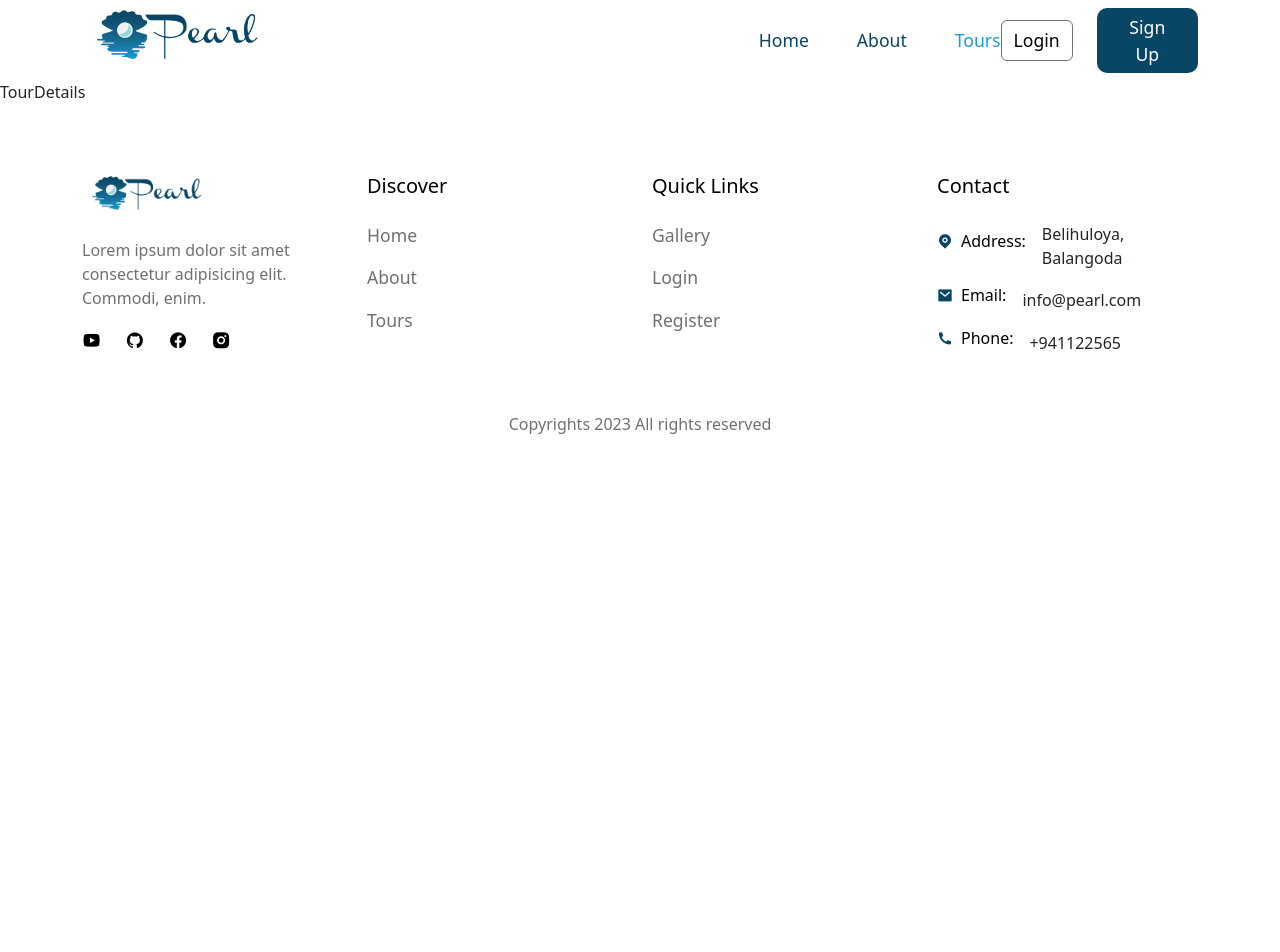
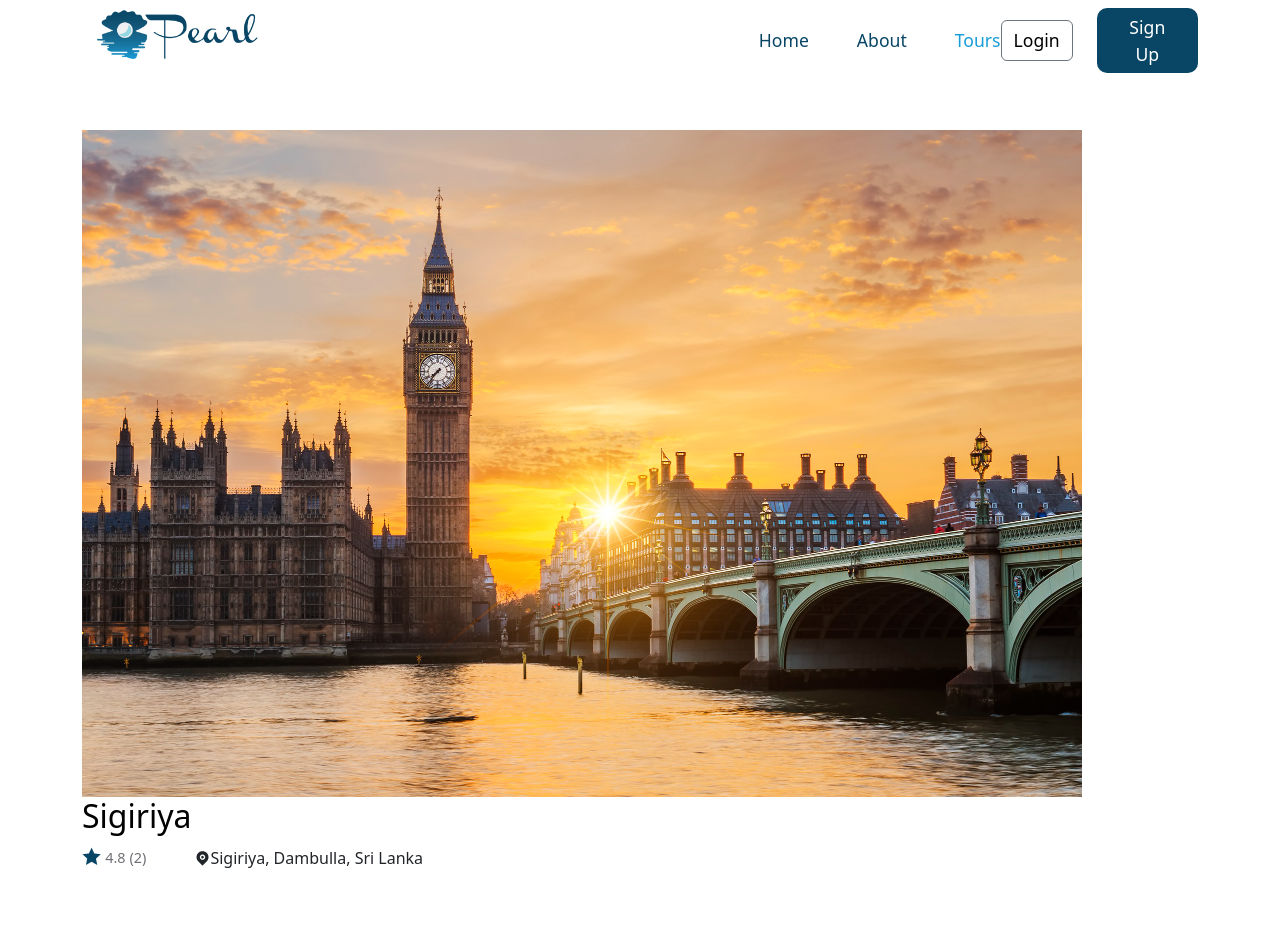
Before and after one commit to Shehan-lakshitha/Pearl, a React (Create React App) app in the folder frontend/: page /tours/01 in a window 1280 px wide. Shown: the top 952 px of the page. Before the commit the page ends 800 px from the top, so only its background shows below. Built offline with nearby package versions, Linux system fonts and the light colour scheme; a web font is replaced by a local one.

Commit message:
Editted tour details

```diff
--- a/frontend/src/assets/data/tours.js
+++ b/frontend/src/assets/data/tours.js
@@ -12,6 +12,7 @@ const tours = [
     title: "Sigiriya",
     city: "Dambulla",
     distance: 300,
+    address: "Sigiriya, Dambulla, Sri Lanka",
     price: 99,
     maxGroupSize: 10,
     desc: "this is the description",
@@ -34,6 +35,7 @@ const tours = [
     title: "Yala National park",
     city: "Kataragama",
     distance: 400,
+    address: "Yala National park, Kataragama, Sri Lanka",
     price: 99,
     maxGroupSize: 8,
     desc: "this is the description",
@@ -52,6 +54,7 @@ const tours = [
     title: "Ella",
     city: "Ella",
     distance: 500,
+    address: "Ella, Sri Lanka",
     price: 99,
     maxGroupSize: 8,
     desc: "this is the description",
@@ -70,6 +73,7 @@ const tours = [
     title: "Sigiriya",
     city: "Dambulla",
     distance: 500,
+    address: "Sigiriya, Dambulla, Sri Lanka",
     price: 99,
     maxGroupSize: 8,
     desc: "this is the description",
@@ -88,6 +92,7 @@ const tours = [
     title: "Kandy Lake",
     city: "Kandy",
     distance: 500,
+    address: "Kandy Lake, Kandy, Sri Lanka",
     price: 99,
     maxGroupSize: 8,
     desc: "this is the description",
@@ -106,6 +111,7 @@ const tours = [
     title: "Galaboda Waterfall",
     city: "Galaboda",
     distance: 500,
+    address: "Galaboda Waterfall, Galaboda, Sri Lanka",
     price: 99,
     maxGroupSize: 8,
     desc: "this is the description",
@@ -124,6 +130,7 @@ const tours = [
     title: "Unawatuna Beach",
     city: "Galle",
     distance: 500,
+    address: "Unawatuna Beach, Galle, Sri Lanka",
     price: 99,
     maxGroupSize: 8,
     desc: "this is the description",
@@ -139,6 +146,7 @@ const tours = [
     title: "Ruwanwalisaya",
     city: "Anuradhapura",
     distance: 500,
+    address: "Ruwanwalisaya, Anuradhapura, Sri Lanka",
     price: 99,
     maxGroupSize: 8,
     desc: "this is the description",
--- a/frontend/src/pages/TourDetails.jsx
+++ b/frontend/src/pages/TourDetails.jsx
@@ -1,14 +1,55 @@
-import React from 'react'
-import '../styles/tour-details.css';
-import { Container, Row, Col, Form, ListGroup } from 'reactstrap';
-import { useParams } from 'react-router-dom';
+import React from "react";
+import "../styles/tour-details.css";
+import { Container, Row, Col, Form, ListGroup } from "reactstrap";
+import { useParams } from "react-router-dom";
+import tourData from "../assets/data/tours";
+import calculateAvgRating from "../utils/avgRating";
 
 const TourDetails = () => {
+  const { id } = useParams();
+
+  const tour = tourData.find((tour) => tour.id === id);
+
+  const { photo, title, desc, price, address, reviews, city, distance, maxGroupSize } =
+    tour;
+
+  const {totalRating, avgRating} = calculateAvgRating(reviews);
+
   return (
-    <div>
-      TourDetails
-    </div>
-  )
-}
+    <>
+      <section>
+        <Container>
+          <Row>
+            <Col lg="8">
+              <div className="tour_content">
+                <img src={photo} alt="" />
 
-export default TourDetails
+                <div className="tour_info">
+                  <h2>{title}</h2>
+
+                  <div className="d-flex align-items-center gap-5">
+                    <span className="tour_rating d-flex align-items-center gap-1">
+                      <i class="ri-star-fill" style={{"color":"var(--primary-color)"}}></i>{" "}
+                      {calculateAvgRating === 0 ? null : avgRating}
+                      {totalRating === 0 ? (
+                        "Not rated"
+                      ) : (
+                        <span>({reviews?.length})</span>
+                      )}
+                    </span>
+
+                    <span>
+                    <i class="ri-map-pin-fill"></i>{address}
+                    </span>
+                  </div>
+                </div>
+              </div>
+            </Col>
+          </Row>
+        </Container>
+      </section>
+    </>
+  );
+};
+
+export default TourDetails;
```
